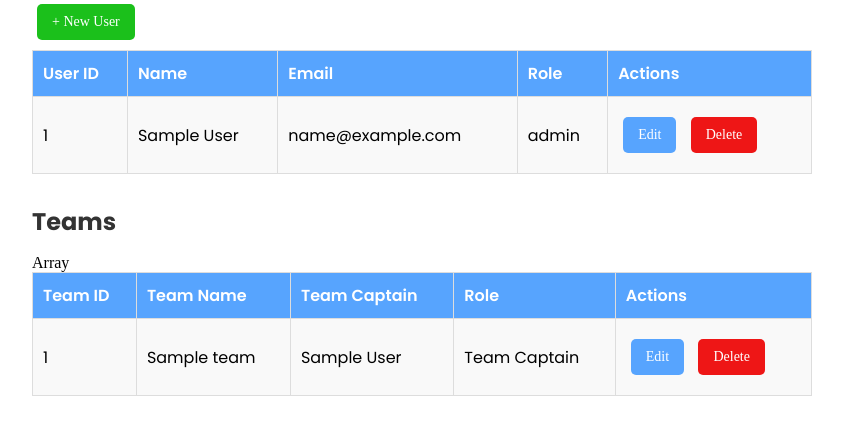
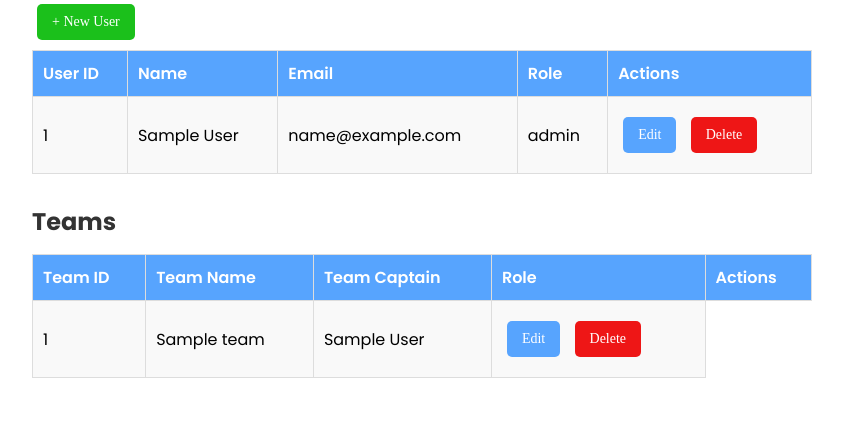
Before and after one commit to 123-miranda-123/habithackers, a PHP site: page /admin-dashboard.php in a window 1280 px wide. Shown: the part 341-776 px from the top of the page, without its empty margins (218-1061 px from the left). Run offline with PHP 8.4, Linux system fonts and the light colour scheme; the visitor is signed in with stand-in values (Sample User, id 1); tables that the repository leaves empty hold one stand-in row (values such as "Sample post"); some web fonts are replaced.

Commit message:
Update admin-dashboard.php

```diff
--- a/admin-dashboard.php
+++ b/admin-dashboard.php
@@ -125,12 +125,10 @@ if ($conn->connect_error) {
                 $sql = "SELECT * FROM users WHERE id = " . $row["captain_id"];
                 $res = $conn->query($sql);
                 $inf = $res->fetch_assoc();
-                echo $inf;
                 echo "<tr>
                 <td id = 'team-id'>". $row["id"] . "</td>
                  <td>".$row["name"] . "</td>
                  <td>".$inf["name"]."</td>
-                 <td>Team Captain</td>
                  <td>
                     <button id = 'edit' onclick = openCapEdit(".$row["id"].")>Edit</button>
                     <button id = 'delete' onclick = openCapDelete(".$row["id"].")>Delete</button>
```
